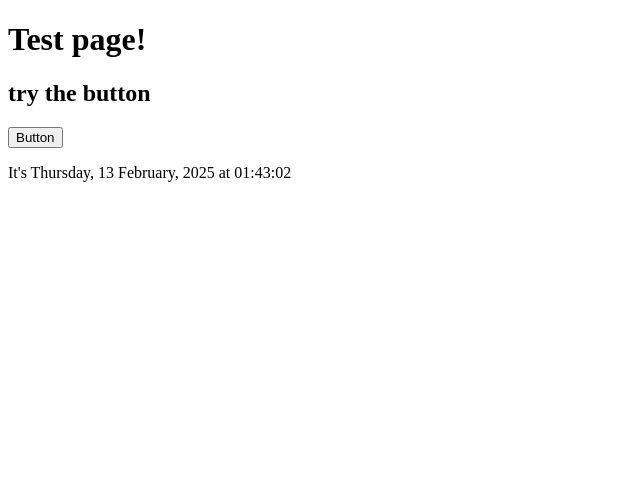
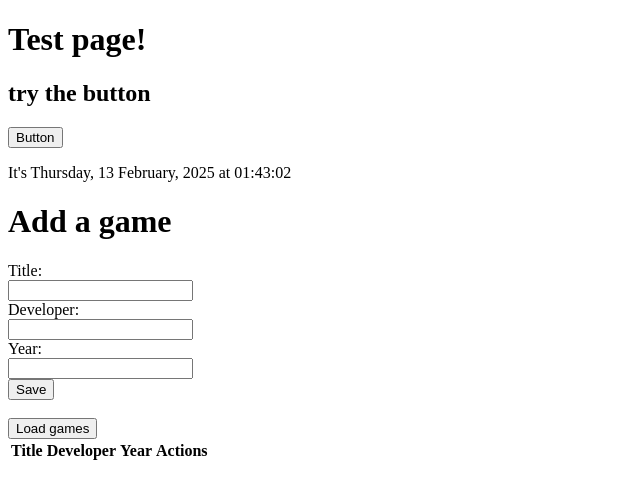
Before and after one commit to minervatbd/cis4004-webgame, a Django app: page / in a window 1280 px wide. Shown: the top 499 px of the page, without its empty margins (0-640 px from the left). Run offline with Django 4.2, Linux system fonts and the light colour scheme; lists and menus that the app fills with data are empty.

Commit message:
search game v 1

```diff
--- /dev/null
+++ b/game/static/game/games.js
@@ -0,0 +1,87 @@
+const urlBase = "http://127.0.0.1:8000/api";
+let editingGameId = null;
+
+window.onload = () => {
+    searchGames("");
+};
+
+function searchGames(query) {
+    const payload = {
+        search: query
+    };
+
+    fetch(`${urlBase}/all/`, {
+        method: "POST",
+        headers: { "Content-Type": "application/json" },
+        body: JSON.stringify(payload),
+    })
+        .then((res) => res.json())
+        .then((data) => {
+            if (data.error) {
+                alert("Error searching games: " + data.error);
+            } else {
+                displayGames(data.results || []);
+            }
+        })
+        .catch((err) => console.error(err));
+}
+
+function displayGames(games) {
+    const tbody = document.getElementById("gamesBody");
+    tbody.innerHTML = "";
+
+    if (games.length === 0) {
+        tbody.innerHTML = `<tr><td colspan="6">No games found.</td></tr>`;
+        return;
+    }
+
+    contacts.forEach((c) => {
+        const row = document.createElement("tr");
+        row.innerHTML = `
+      <td>${c.title}</td>
+      <td>${c.developer}</td>
+      <td>${c.year}</td>
+      <td class="table-actions">
+        <button onclick='deleteGame(${c.ID})'>Delete</button>
+      </td>
+    `;
+        tbody.appendChild(row);
+    });
+}
+
+function saveGame() {
+    const title = document.getElementById("titleInput").value.trim();
+    const developer = document.getElementById("developerInput").value.trim();
+    const year = document.getElementById("yearInput").value.trim();
+
+    if (!title || !developer || !year) {
+        alert("All fields are required");
+        return;
+    }
+
+    // adding new game
+    const payload = {
+        title,
+        developer,
+        year
+    }
+
+    fetch(`${urlBase}/create/`, {
+        method: "POST",
+        headers: { "Content-Type": "application/json"},
+        body: JSON.stringify(payload),
+    })
+        .then((res) => res.json())
+        .then((data) => {
+            if (data.error) {
+                alert("Error adding game: " + data.error);
+            } else {
+                alert("Added game!")
+                }
+        })
+        .catch((err) => console.error(err));
+}
+
+function deleteGame(gameId) {
+    alert(`this button wouldve deleted game id: ${gameId}`);
+}
--- a/game/templates/game/main.html
+++ b/game/templates/game/main.html
@@ -1,13 +1,36 @@
+{% load static %}
 <!DOCTYPE html>
 <html>
     <head>
         <meta charset="utf-8" />
         <title>Hello</title>
+        <script src="{% static 'game/games.js' %}"></script>
     </head>
     <body>
         <h1>Test page!</h1>
         <h2>try the button</h2>
         <button type="button">Button</button>
         <p>It's {{ date | date:"l, d F, Y" }} at {{ date | time:"H:i:s" }}</p>
+
+        <h1>Add a game</h1>
+        <label for="titleInput">Title:</label><br>
+        <input type="text" id="titleInput" /><br>
+        <label for="developerInput">Developer:</label><br>
+        <input type="text" id="developerInput" /><br>
+        <label for="yearInput">Year:</label><br>
+        <input type="text" id="yearInput" /><br>
+        <button onclick="saveGame()">Save</button><br><br>
+        <button onclick="searchGames('')">Load games</button>
+        <table class="games-table">
+            <thead>
+                <tr>
+                    <th>Title</th>
+                    <th>Developer</th>
+                    <th>Year</th>
+                    <th>Actions</th>
+                </tr>
+            </thead>
+            <tbody id="gamesBody"></tbody>
+        </table>
     </body>
 </html>
```
